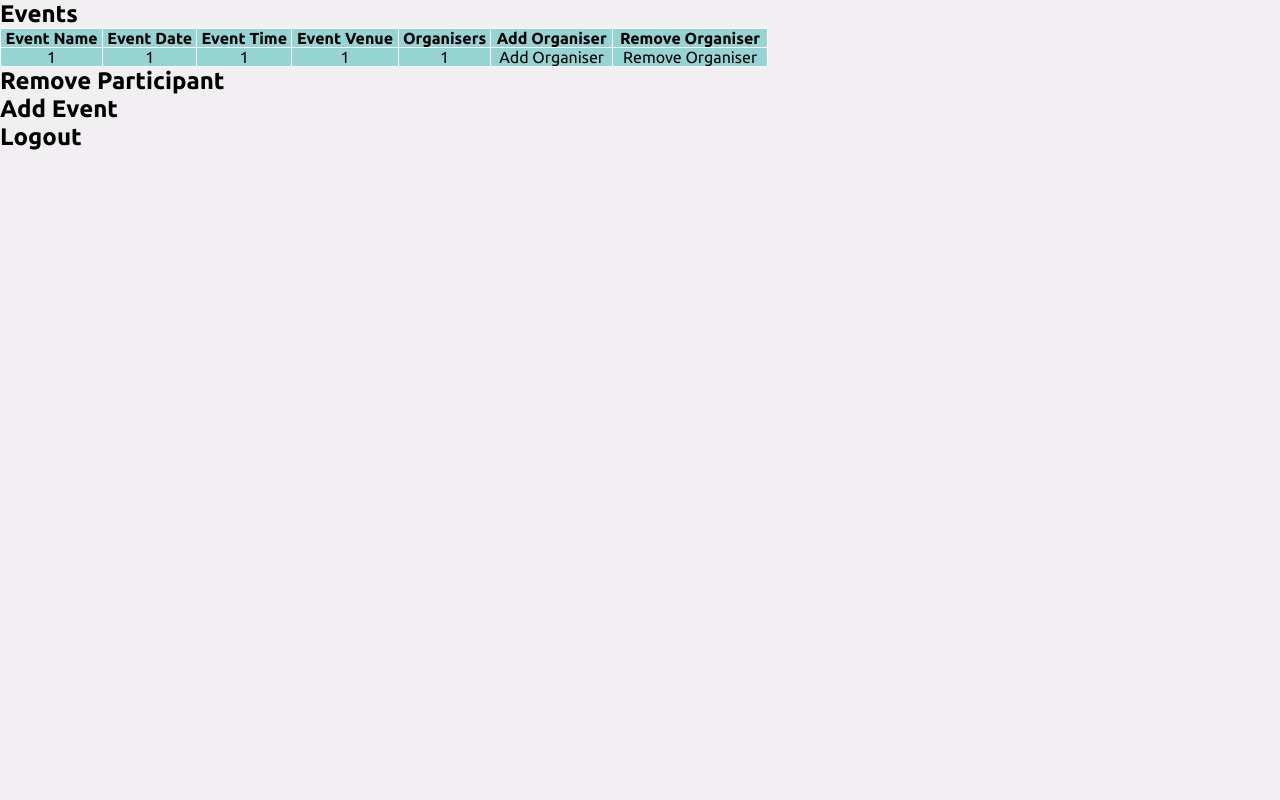
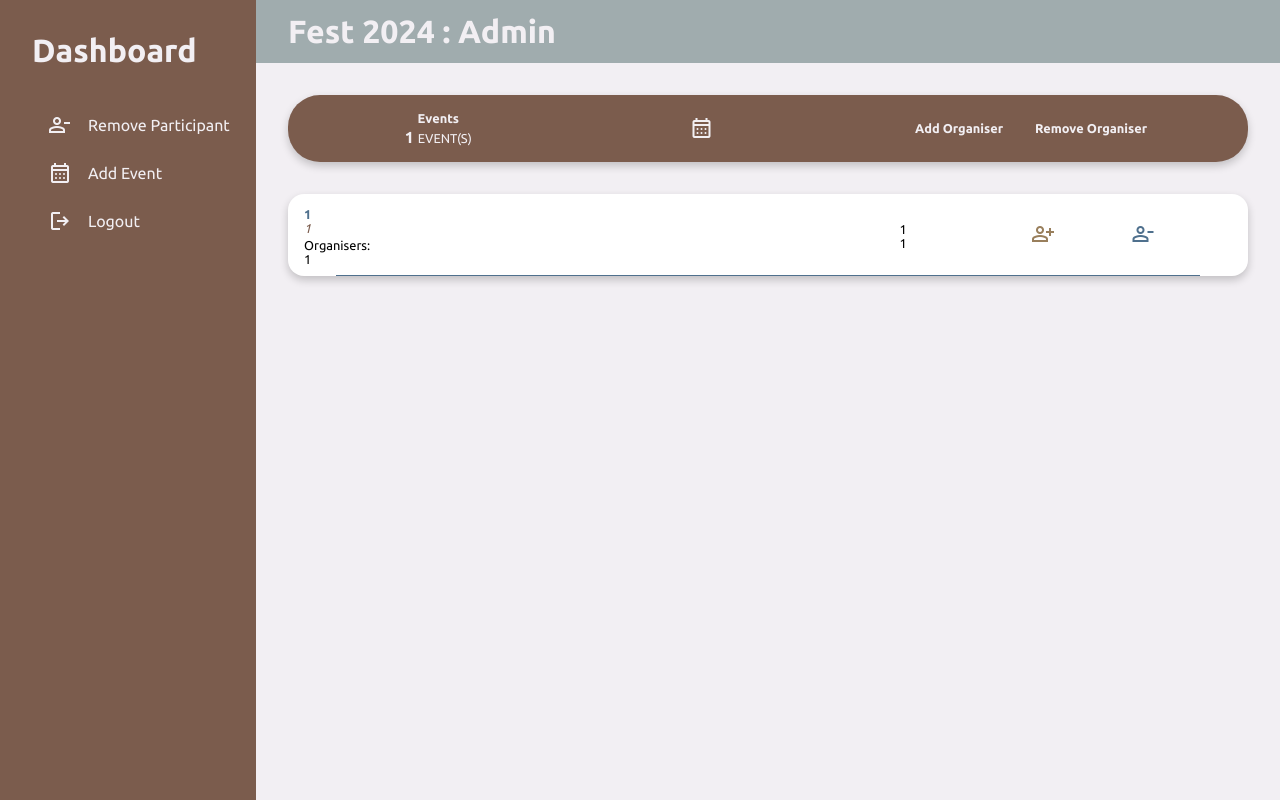
Before and after one commit to Baron105/DBMS-WebApp, a Flask app: template templates/admin.html in a window 1280 px wide. Run offline with Flask 2, Linux system fonts and the light colour scheme; the template is opened without the code that fills it: most values are stand-ins (such as "Sample title", 1, 10 or a date in 2020); some libraries are stand-ins or nearby versions.

Commit message:
Admin decoration

```diff
--- a/templates/admin.html
+++ b/templates/admin.html
@@ -1,44 +1,87 @@
 {%extends 'base.html'%}
+
 {%block head%}
 <title>Admin</title>
 {%endblock%}
-{%block body%}
-{%if events%}
-<h2>Events</h2>
-<table style="width:60%">
-    <tr>
-        <th>Event Name</th>
-        <th>Event Date</th>
-        <th>Event Time</th>
-        <th>Event Venue</th>
-        <th >Organisers</th>
 
-        <th>Add Organiser</th>
-        <th>Remove Organiser</th>
-    </tr>
-    {%for event in events%}
-    <tr>
-        <td>{{event[0][1]}}</td>
-        <td>{{event[0][2]}}</td>
-        <td>{{event[0][3]}}</td>
-        <td>{{event[0][4]}}</td>
-        <td  >{%for roll in event[1]%}
-            {{roll[0]}}<br>
-            {%endfor%}
+{% block body %}
 
-        </td>
-        <td><a href="{{url_for('add_organiser',event_id=event[0][0],url_encrypt=url_encrypt)}}">Add Organiser</a></td>
-        <td><a href="{{url_for('remove_organiser',event_id=event[0][0],url_encrypt=url_encrypt)}}">Remove Organiser</a></td>
-    </tr>
-    {%endfor%}
-</table>
+<div class="dashboard">
+    <div class="tab-navigator">
+        <h1 class="dash-title">Dashboard</h1>
+        <ul class="dash-tabs">
+            <li id="logout-tab">
+                <span class="material-symbols-outlined">person_remove</span>
+                <a class="tablinks" href="{{url_for('remove_participant',url_encrypt=url_encrypt)}}">Remove Participant</a>
+            </li>
 
-{%endif%}
-<h2>
-<a href="{{url_for('remove_participant',url_encrypt=url_encrypt)}}">Remove Participant</a>
-<br>
-<a href="{{url_for('add_event',url_encrypt=url_encrypt)}}">Add Event</a>
-<br>
-<a href="{{url_for('logout')}}">Logout</a>
-</h2>
-{%endblock%}
+
+            <li id="logout-tab">
+                <span class="material-symbols-outlined">calendar_month</span>
+                <a class="tablinks" href="{{url_for('add_event',url_encrypt=url_encrypt)}}">Add Event</a>
+            </li>
+
+            <li id="logout-tab">
+                <span class="material-symbols-outlined">logout</span>
+                <a class="tablinks" href="{{ url_for('logout') }}">Logout</a>
+            </li>
+        </ul>
+    </div>
+    <div class="tab-content">
+        <h1 class="tab-head">Fest 2024 : Admin</h1>
+        <div class="tab-body">
+            <div id="pf-content" class="pf-content">
+                <div class="pf-col-4">
+                    <div class="small-card card all-events-bg">
+                        <div class="small-body">
+                            <h5 class="color-title small-title" >Events</h5>
+                            <p class="small-content bold">
+                                {{ events|length }}
+                                <span class="spl-font">EVENT(S)</span>
+                            </p>
+                        </div>
+                        <span class="material-symbols-outlined">calendar_month</span>
+                        <div class="event-list-actions">
+                            <p class="small-content bold spl-font">Add Organiser</p>
+                            <p class="small-content bold spl-font">Remove Organiser</p>
+                        </div>
+                    </div>
+                    <div class="event-list-card">
+                        {% for event in events %}
+                        <div class="event-list-el tri-grid">
+                            <div class="event-list-el-col1">
+                                <h4 class="e-name">{{event[0][1]}}</h4>
+                                <p class="e-venue">{{event[0][2]}}</p>
+                                <p class="e-winner">Organisers: <br>
+                                    {%for roll in event[1]%}
+                                    {{roll[0]}}<br>
+                                    {%endfor%}
+                                </p>
+                            </div>
+                            <div class="event-list-el-col2">
+                                <p class="e-date">{{event[0][3]}}</p>
+                                <p class="e-time">{{event[0][4]}}</p>
+                            </div>
+                            <div class="event-list-el-actions">
+                                <a href="{{url_for('add_organiser',event_id=event[0][0],url_encrypt=url_encrypt)}}">
+                                    <span class="material-symbols-outlined color-la">
+                                        person_add
+                                    </span>
+                                </a>
+                                <a href="{{url_for('remove_organiser',event_id=event[0][0],url_encrypt=url_encrypt)}}">
+                                    <span class="material-symbols-outlined color-da">
+                                        person_remove
+                                    </span>
+                                </a>
+                            </div>
+                        </div>
+                        <div class="event-list-hr"></div>
+                        {% endfor %}
+                    </div>
+                </div>
+            </div>
+        </div>
+    </div>
+</div>
+
+{% endblock %}
```
